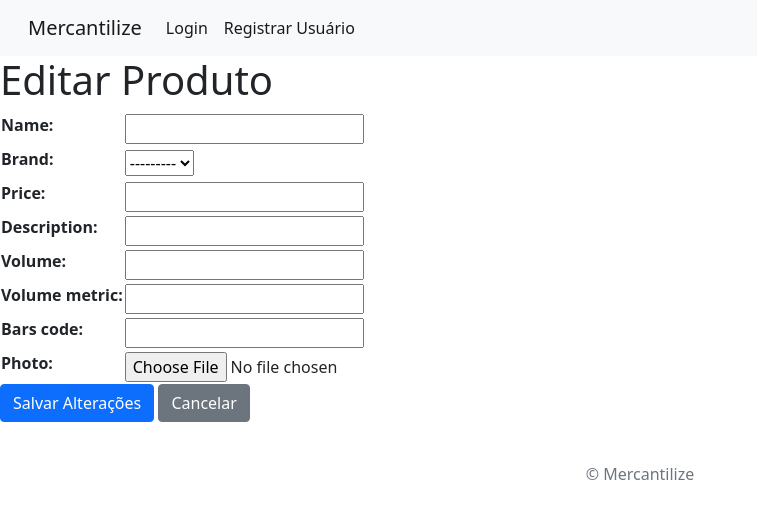
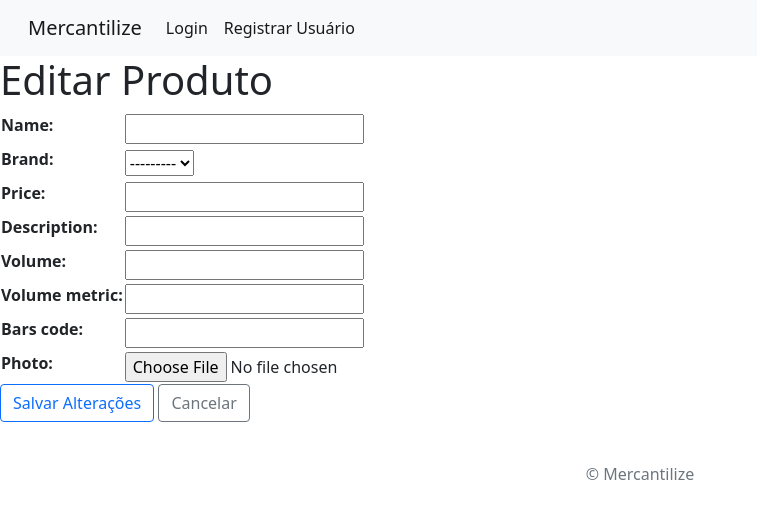
Before and after one commit to Lucas-Espindola-dev/Mercantil, a Django app: template products/templates/product_update.html in a window 1280 px wide. Shown: the top 519 px of the page, without its empty margins (0-757 px from the left). Run offline with Django 4.2, Linux system fonts and the light colour scheme; the template is opened without the code that fills it: values that come from a table or form of the project are taken from there, others are empty.

Commit message:
Updating the design of the buttons

```diff
--- a/products/templates/product_update.html
+++ b/products/templates/product_update.html
@@ -8,8 +8,8 @@
         {{ form.as_table }}
     </table>
     <div>
-        <input class="btn btn-primary" type="button" value="Salvar Alterações">
-        <a class="btn btn-secondary" href="{% url 'products:products_view' %}" role="button">Cancelar</a>
+        <input class="btn btn-outline-primary" type="button" value="Salvar Alterações">
+        <a class="btn btn-outline-secondary" href="{% url 'products:products_view' %}" role="button">Cancelar</a>
     </div>
 </form>
 {% endblock %}
```
